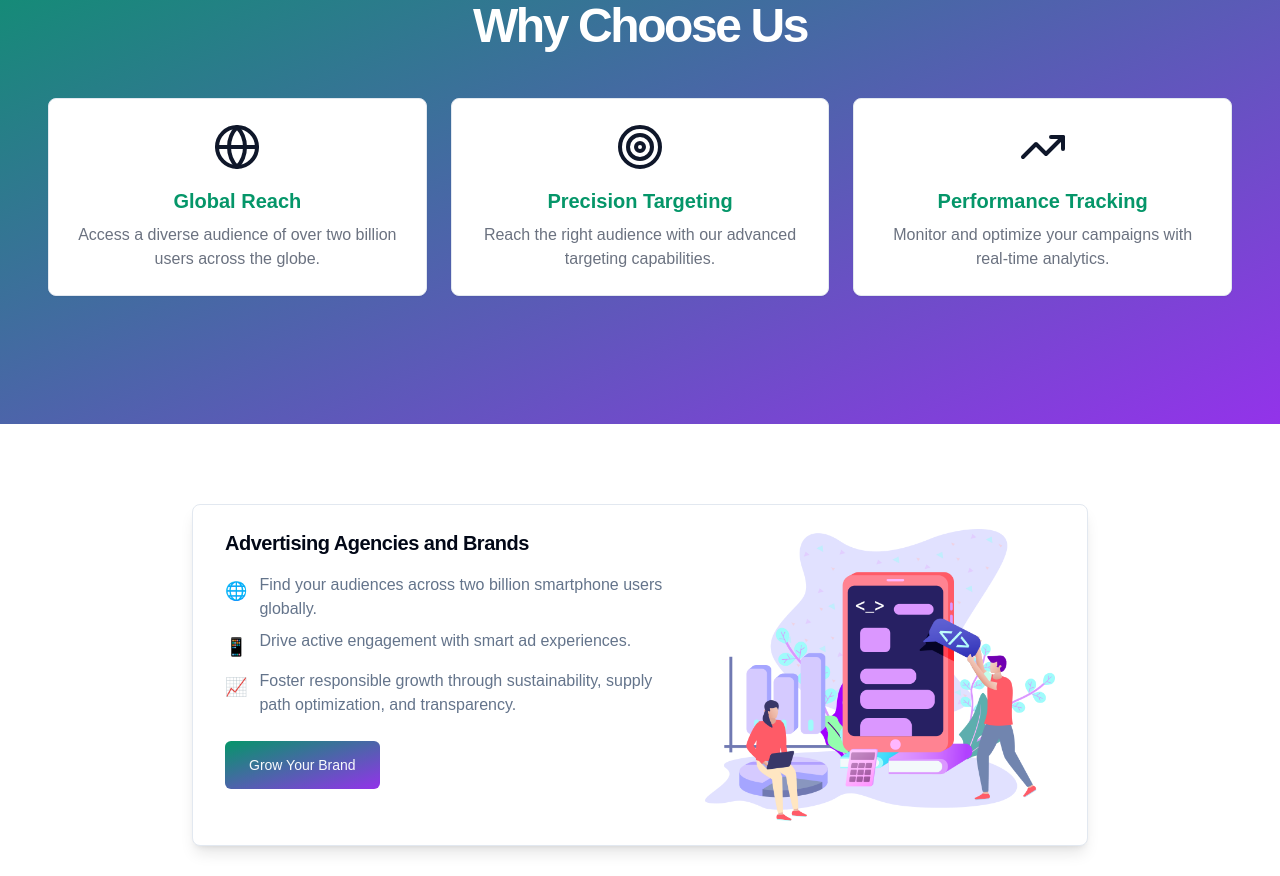
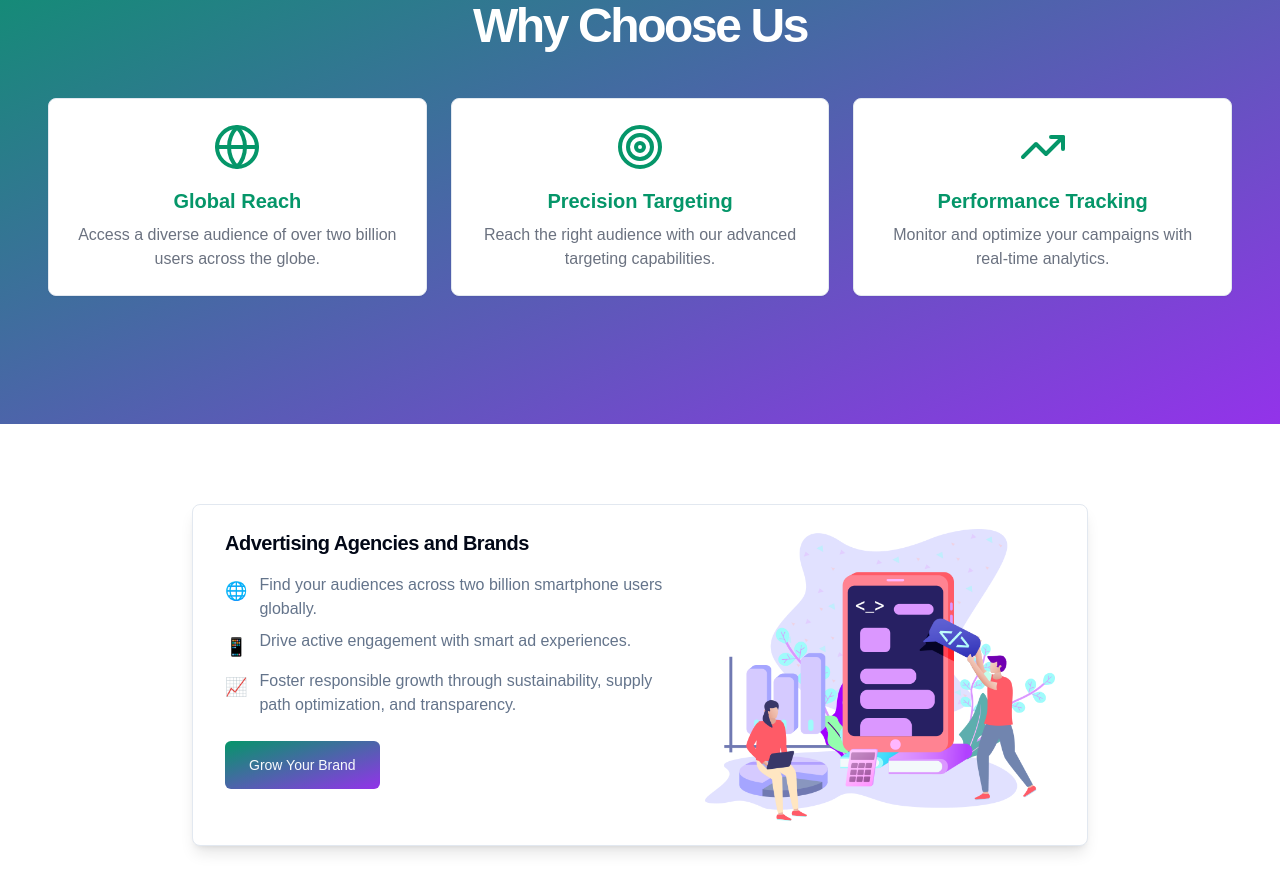
Before and after one commit to Antima1123/newmobisaturn, a Next.js app: page /advertiser in a window 1280 px wide. Shown: the part 780-1656 px from the top of the page. Built offline with nearby package versions, Linux system fonts and the light colour scheme; what hono would draw is missing.

Commit message:
color update

```diff
--- a/app/(dashboard)/advertiser/page.tsx
+++ b/app/(dashboard)/advertiser/page.tsx
@@ -132,17 +132,17 @@ export default function AdvertiserPage() {
             <h2 className="text-3xl font-bold tracking-tighter sm:text-5xl text-center mb-12 text-white">Why Choose Us</h2>
             <div className="grid gap-6 lg:grid-cols-3 ">
               <Card className="flex flex-col items-center text-center p-6">
-                <Globe className="h-12 w-12 mb-4 text-primary text-emerald-600" />
+                <Globe className="h-12 w-12 mb-4 text-primary " color="rgb(5 150 105)" />
                 <h3 className="text-xl font-bold mb-2 text-emerald-600">Global Reach</h3>
                 <p className="text-gray-500 dark:text-gray-400">Access a diverse audience of over two billion users across the globe.</p>
               </Card>
               <Card className="flex flex-col items-center text-center p-6">
-                <Target className="h-12 w-12 mb-4 text-primary text-emerald-600" />
+                <Target color="rgb(5 150 105)" className="h-12 w-12 mb-4 text-primary"  />
                 <h3 className="text-xl font-bold mb-2 text-emerald-600">Precision Targeting</h3>
                 <p className="text-gray-500 dark:text-gray-400">Reach the right audience with our advanced targeting capabilities.</p>
               </Card>
               <Card className="flex flex-col items-center text-center p-6">
-                <TrendingUp className="h-12 w-12 mb-4 text-primary text-emerald-600" />
+                <TrendingUp className="h-12 w-12 mb-4 text-primary" color="rgb(5 150 105)" />
                 <h3 className="text-xl font-bold mb-2 text-emerald-600">Performance Tracking</h3>
                 <p className="text-gray-500 dark:text-gray-400">Monitor and optimize your campaigns with real-time analytics.</p>
               </Card>
```
